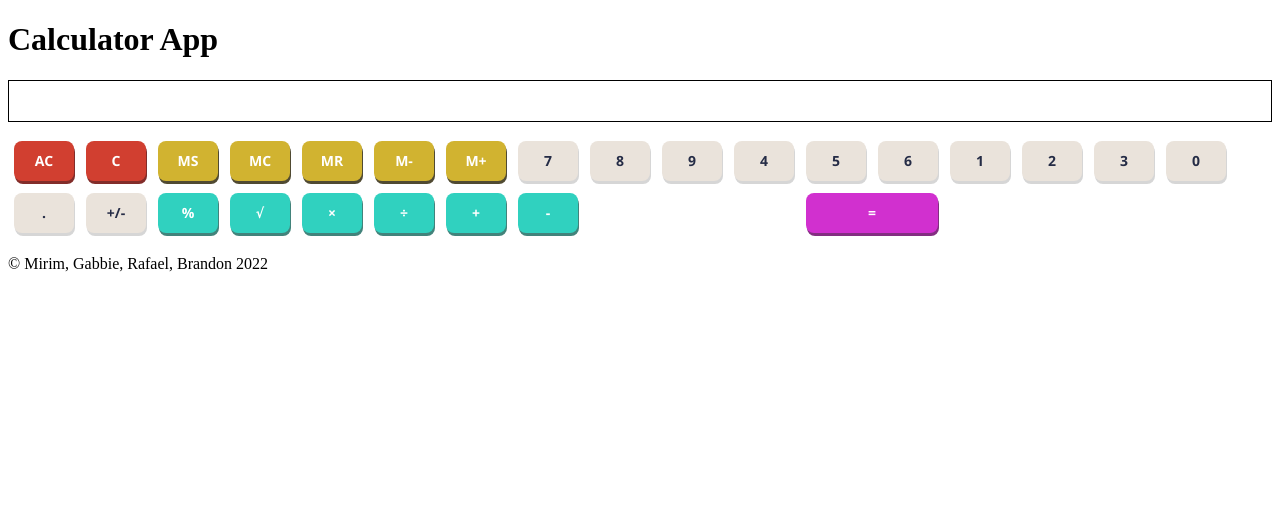
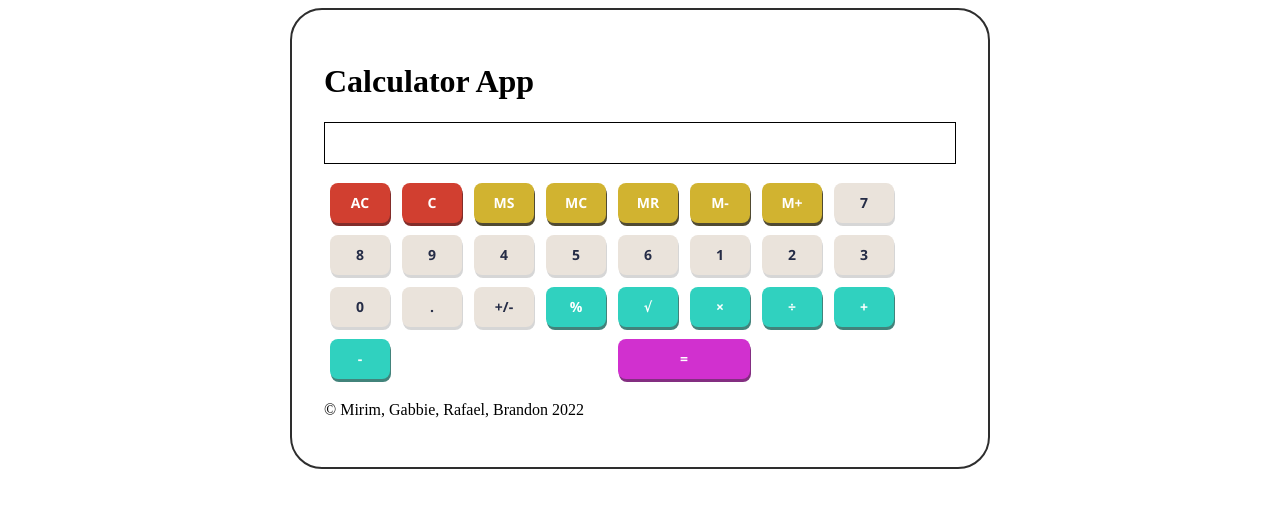
Before and after one commit to gbads/calculator-app, a React (Create React App) app: page / in a window 1280 px wide. Shown: the top 508 px of the page. Built offline with nearby package versions, Linux system fonts and the light colour scheme.

Commit message:
Reorganised files, added css on App - Please feel free to change App styles, just added it as placeholder - This includes the updates Mirim added

```diff
--- a/src/App.js
+++ b/src/App.js
@@ -1,7 +1,8 @@
 import Header from './components/Header';
 import Main from './components/Main';
-import Footer from './components/Footer'
-import Screen from './components/Screen'
+import Footer from './components/Footer';
+import Screen from './components/Screen';
+import styles from './styles/App.css';
 
 function App() {
   const calcApp = {
--- a/src/components/Button.js
+++ b/src/components/Button.js
@@ -1,5 +1,5 @@
 import React from 'react';
-import './Button.css';
+import '../styles/Button.css';
 
 const Button = ({ type, className, text, value, onClick }) => {
   const handleClick = () => {
--- a/src/components/Screen.js
+++ b/src/components/Screen.js
@@ -1,5 +1,5 @@
 import React from 'react';
-import styles from './Screen.module.css';
+import styles from '../styles/Screen.module.css';
 
 const Screen = (display) => {
   return (
--- /dev/null
+++ b/src/styles/App.css
@@ -0,0 +1,8 @@
+.App {
+    width: 50%;
+    margin: auto;
+    height: fit-content;
+    border: 2px solid #2e2e2e;
+    border-radius: 2rem;
+    padding: 2rem;
+}
```
Also changed, not shown: src/styles/Button.css (renamed from src/components/Button.css), src/styles/Screen.module.css (renamed from src/components/Screen.module.css).
